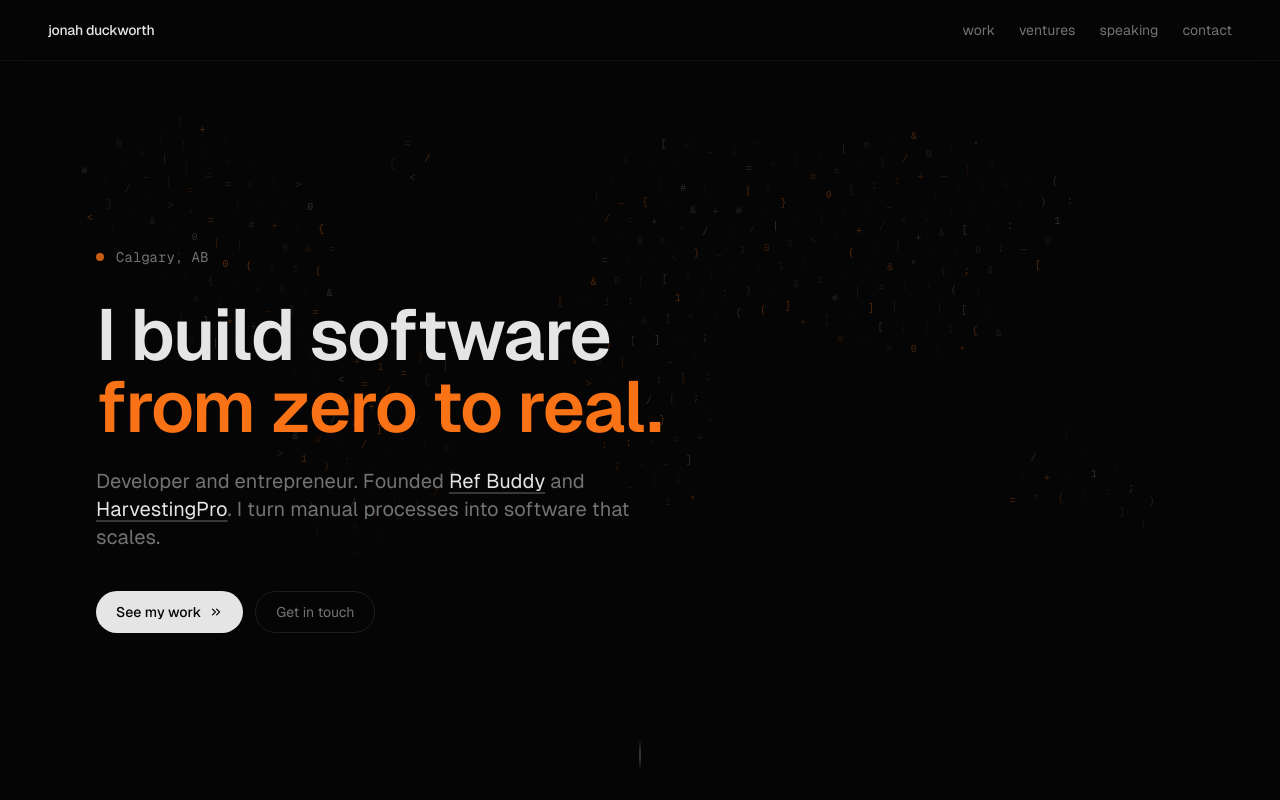
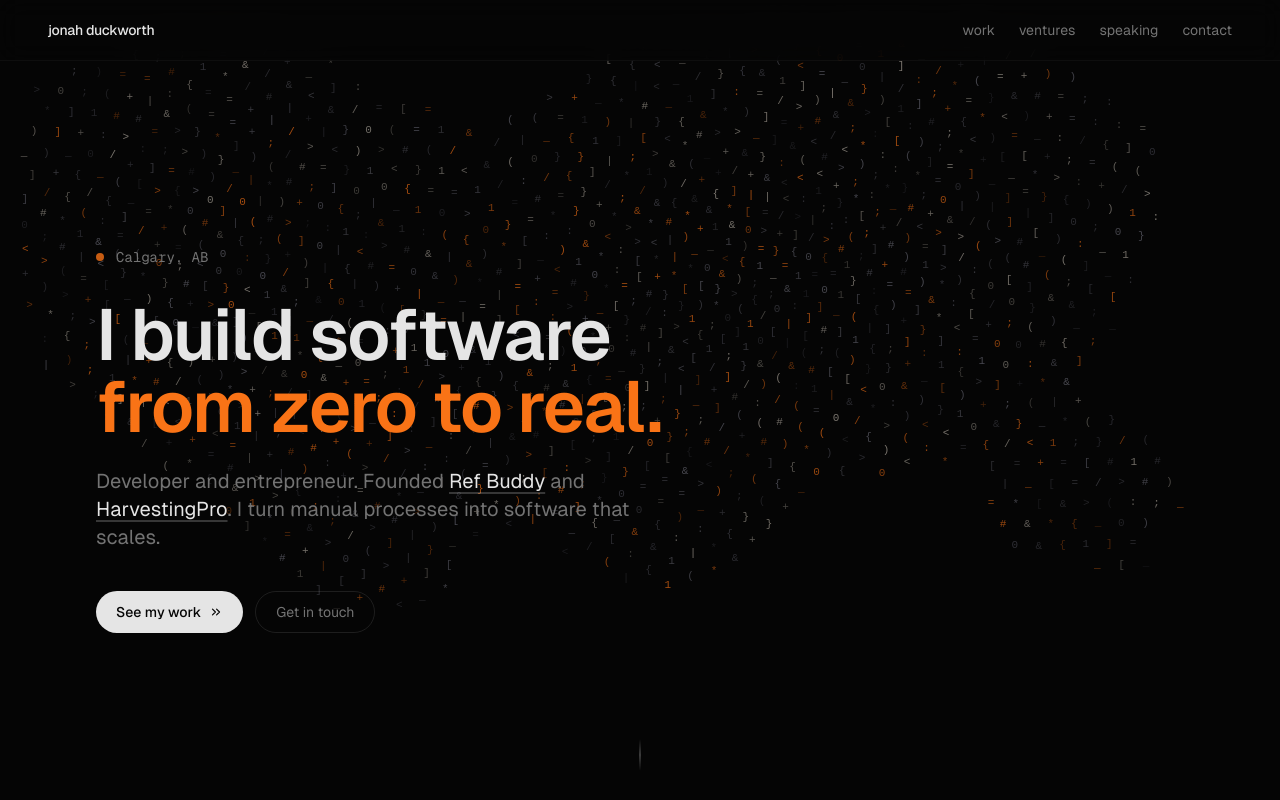
Before and after one commit to jonahduckworth/portfolio, a Next.js app: page / in a window 1280 px wide. Shown: the top 800 px of the page. Built offline with nearby package versions, Linux system fonts and the light colour scheme.

Commit message:
feat: 4x particle density + brighter colors for visible map shape
- Particle count: ~2000 on desktop (was ~400)
- Alpha range: 0.25-0.70 (was 0.12-0.40)
- All color groups brighter, dimmer groups especially boosted
- Font: 11px (was 10px)

```diff
--- a/src/components/ParticleField.tsx
+++ b/src/components/ParticleField.tsx
@@ -109,7 +109,7 @@ function sampleFromRegions(W: number, H: number, count: number): Particle[] {
       vx: (Math.random() - 0.5) * 0.3,
       vy: (Math.random() - 0.5) * 0.3,
       char: CODE_CHARS[Math.floor(Math.random() * CODE_CHARS.length)],
-      alpha: 0.12 + Math.random() * 0.28,
+      alpha: 0.25 + Math.random() * 0.45,
       group: Math.floor(Math.random() * 4),
     });
   }
@@ -142,7 +142,7 @@ export default function ParticleField() {
       canvas.style.height = `${H}px`;
       ctx.setTransform(dpr, 0, 0, dpr, 0, 0);
 
-      const count = Math.min(600, Math.max(200, Math.floor((W * H) / 2500)));
+      const count = Math.min(2000, Math.max(600, Math.floor((W * H) / 800)));
       particlesRef.current = sampleFromRegions(W, H, count);
     };
 
@@ -272,7 +272,7 @@ export default function ParticleField() {
 
       // Render
       ctx.clearRect(0, 0, W, H);
-      ctx.font = '10px "Geist Mono", ui-monospace, monospace';
+      ctx.font = '11px "Geist Mono", ui-monospace, monospace';
       ctx.textAlign = 'center';
       ctx.textBaseline = 'middle';
 
@@ -280,16 +280,16 @@ export default function ParticleField() {
         const p = particles[i];
         switch (p.group) {
           case 0:
-            ctx.fillStyle = `rgba(249, 115, 22, ${p.alpha * 0.9})`;
+            ctx.fillStyle = `rgba(249, 115, 22, ${p.alpha * 0.95})`;
             break;
           case 1:
-            ctx.fillStyle = `rgba(245, 235, 220, ${p.alpha * 0.5})`;
+            ctx.fillStyle = `rgba(245, 235, 220, ${p.alpha * 0.7})`;
             break;
           case 2:
-            ctx.fillStyle = `rgba(160, 160, 180, ${p.alpha * 0.35})`;
+            ctx.fillStyle = `rgba(180, 180, 200, ${p.alpha * 0.55})`;
             break;
           default:
-            ctx.fillStyle = `rgba(120, 120, 140, ${p.alpha * 0.25})`;
+            ctx.fillStyle = `rgba(150, 150, 170, ${p.alpha * 0.45})`;
             break;
         }
         ctx.fillText(p.char, p.x, p.y);
```
